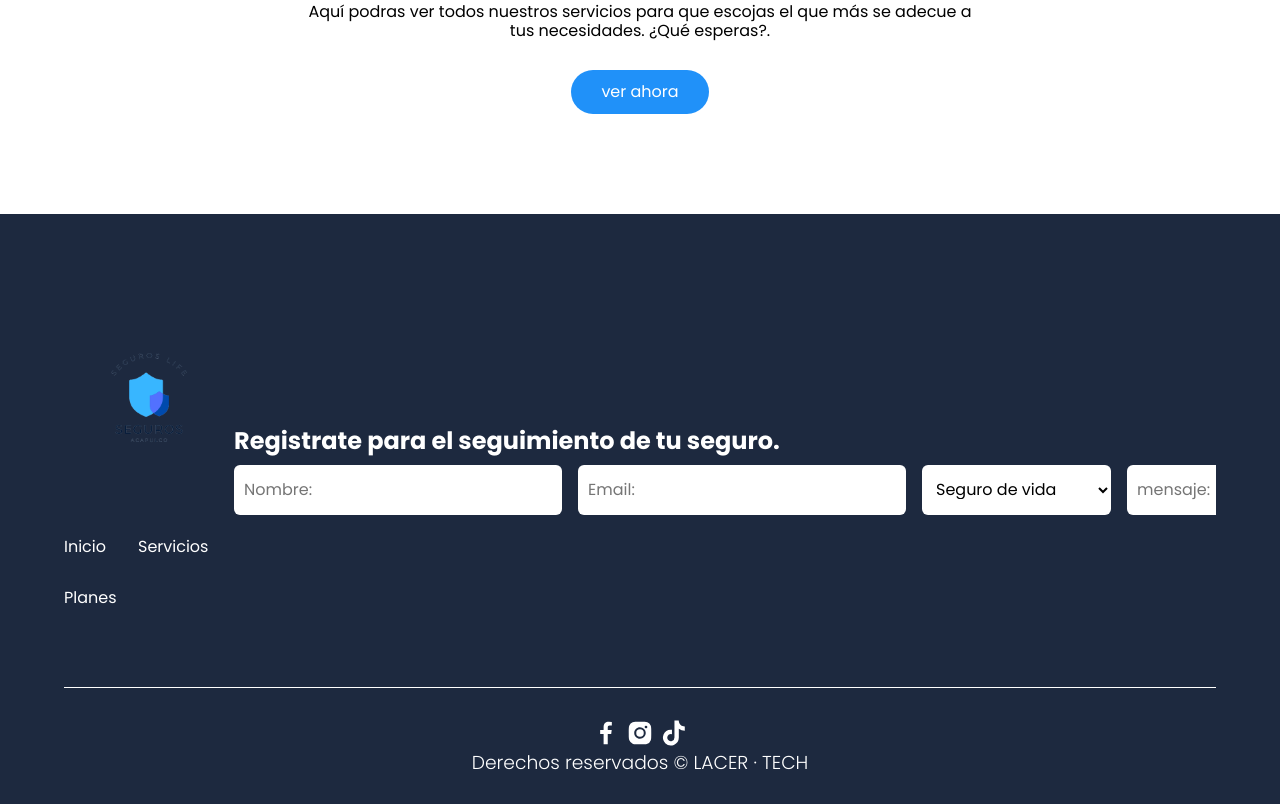
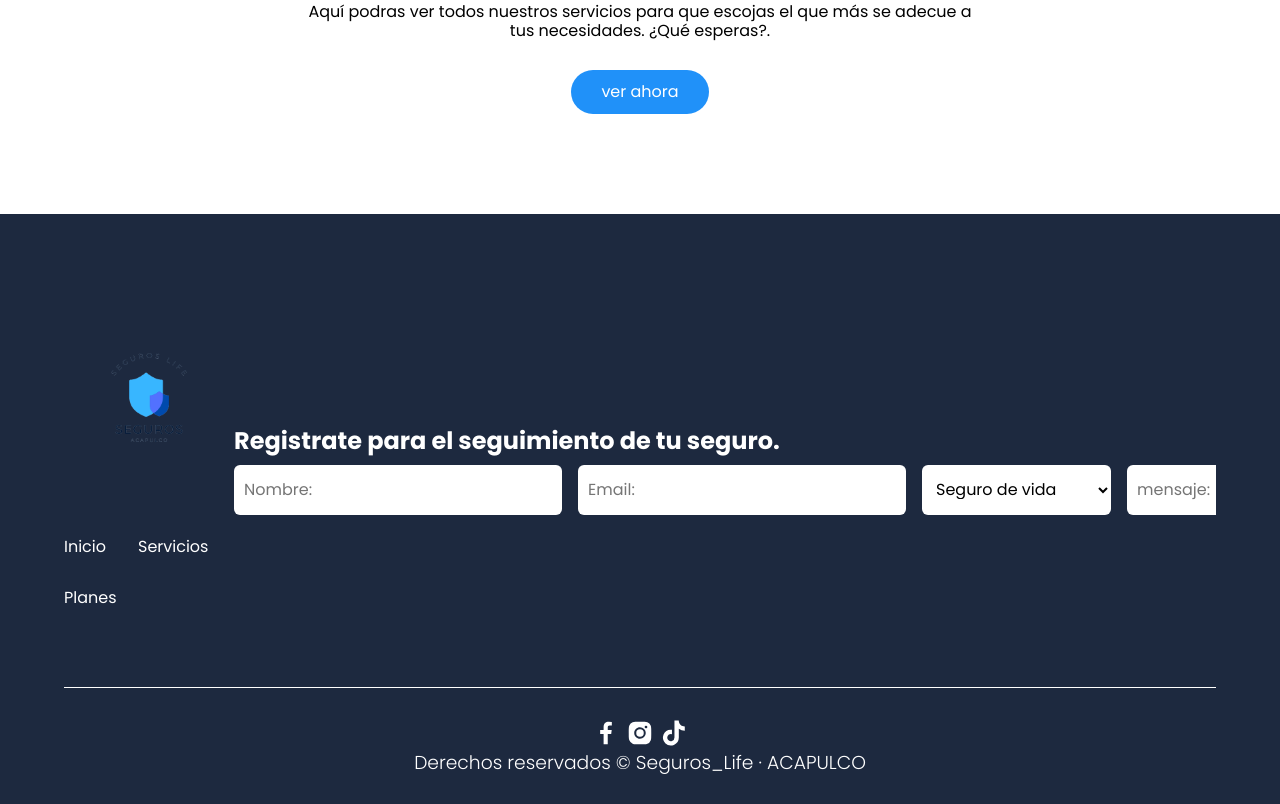
Before and after one commit to Cesar-jo/Segururos_Life_Acapulco, a plain HTML site: page index.html in a window 1280 px wide. Shown: the part 4286-5090 px from the top of the page. Drawn offline with Linux system fonts and the light colour scheme.

Commit message:
Update index.html

```diff
--- a/index.html
+++ b/index.html
@@ -372,7 +372,7 @@ Conoce más sobre  <a href="https://cesar-jo.github.io/CV-Cesar/" class="">mi tr
                 <a href="https://www.tiktok.com/@lacer_tech" class="footer__icons"><img src="./images/bxl-tiktok.svg" class="footer__img"></a>
             </div>
 
-            <h3 class="footer__copyright">Derechos reservados &copy; LACER · TECH</h3>
+            <h3 class="footer__copyright">Derechos reservados &copy; Seguros_Life · ACAPULCO</h3>
         </section>
     </footer>
 
```
